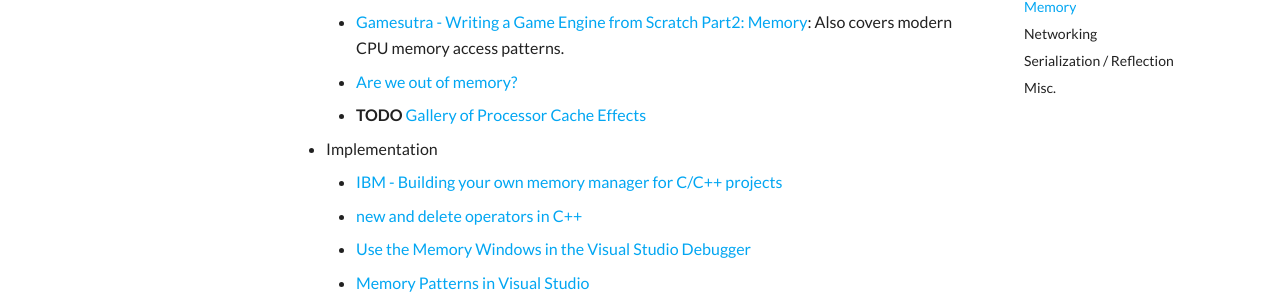
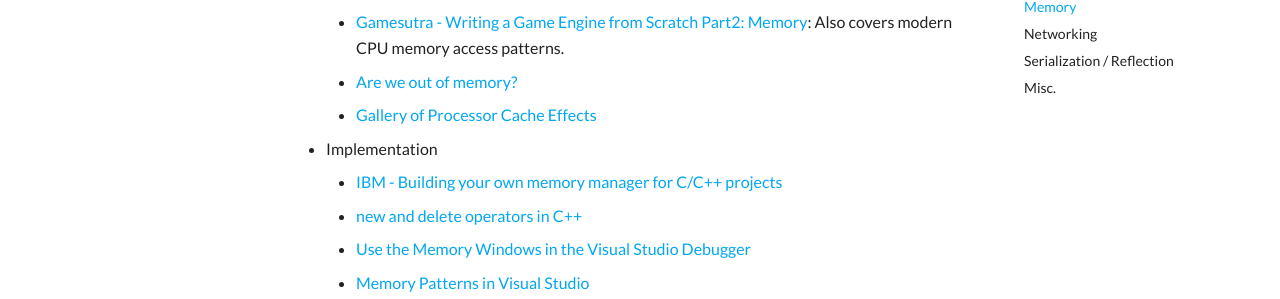
Before and after one commit to Isetta-Team/Isetta-Website-Raw, an MkDocs documentation site: the page built from docs/resources.md, in a window 1280 px wide and 900 px high, scrolled down 757 px. Shown: the part 155-454 px from the top of the window. Built offline with MkDocs 1.6.1 and Material for MkDocs 9.7.7, drawn with Linux system fonts in a browser that asks for light colours; comment, search, counter and statistics services are not loaded.

Commit message:
Remove a TODO

```diff
--- a/docs/resources.md
+++ b/docs/resources.md
@@ -27,7 +27,7 @@ Useful articles/resources we used during the development of Isetta
 	* *Game Engine Architecture*: Section 3.2.5.1 Alignment and Packing
 	* [Gamesutra - Writing a Game Engine from Scratch Part2: Memory](https://www.gamasutra.com/blogs/MichaelKissner/20151104/258271/Writing_a_Game_Engine_from_Scratch__Part_2_Memory.php): Also covers modern CPU memory access patterns.
 	* [Are we out of memory?](http://www.swedishcoding.com/2008/08/31/are-we-out-of-memory/)
-	* **TODO** [Gallery of Processor Cache Effects](http://igoro.com/archive/gallery-of-processor-cache-effects/)
+	* [Gallery of Processor Cache Effects](http://igoro.com/archive/gallery-of-processor-cache-effects/)
 * Implementation
 	* [IBM - Building your own memory manager for C/C++ projects](https://www.ibm.com/developerworks/aix/tutorials/au-memorymanager/index.html)
 	* [new and delete operators in C++](https://www.geeksforgeeks.org/new-and-delete-operators-in-cpp-for-dynamic-memory/)
```
